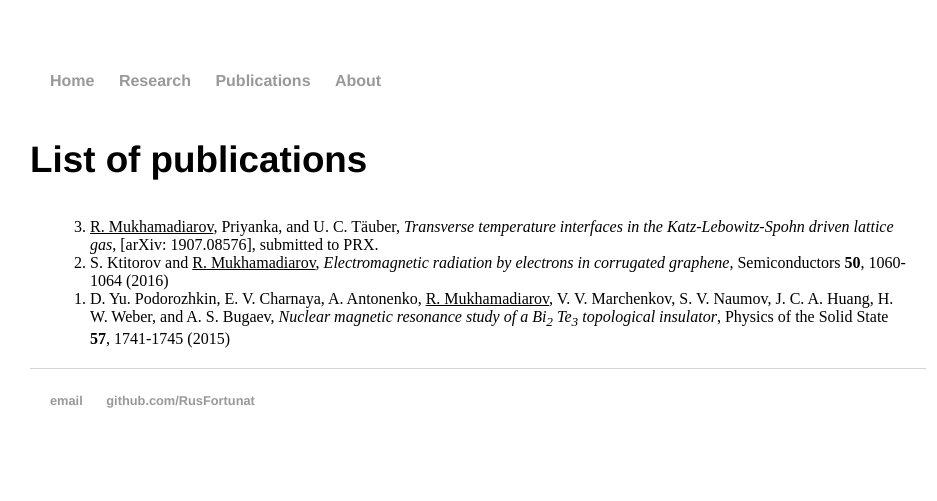
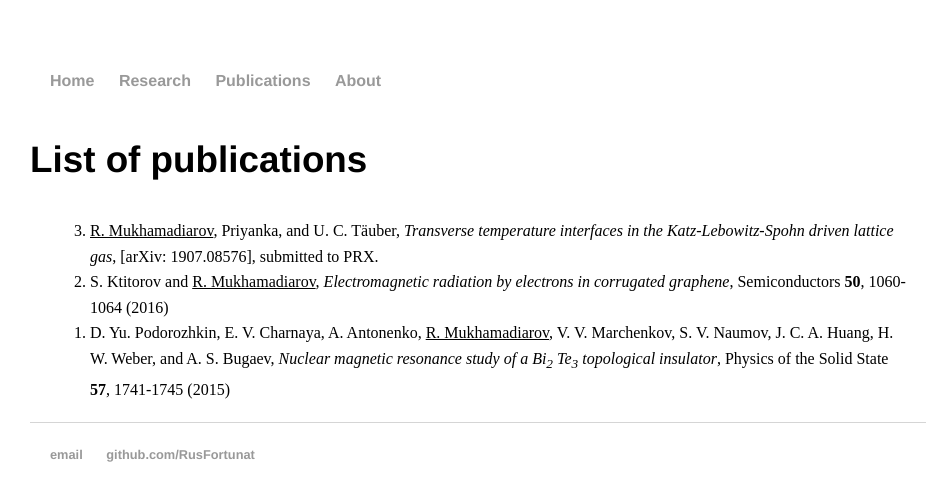
Before and after one commit to RusFortunat/mukhamadiarov, a Jekyll site: the page built from publications/index.html, in a window 1280 px wide. Shown: the top 501 px of the page, without its empty margins (162-1099 px from the left). Built offline with Jekyll 4.4.1, drawn with Linux system fonts in a browser that asks for light colours.

Commit message:
Update main.css

```diff
--- a/css/main.css
+++ b/css/main.css
@@ -16,6 +16,7 @@ nav ul li, footer ul li { display: inline; margin-right: 20px; margin: 10px}
 
 ol{
     margin: 20px 20px;
+    line-height:160%;
 }
 
 footer { border-top: 1px solid #d5d5d5; font-size: .8em; }
```
